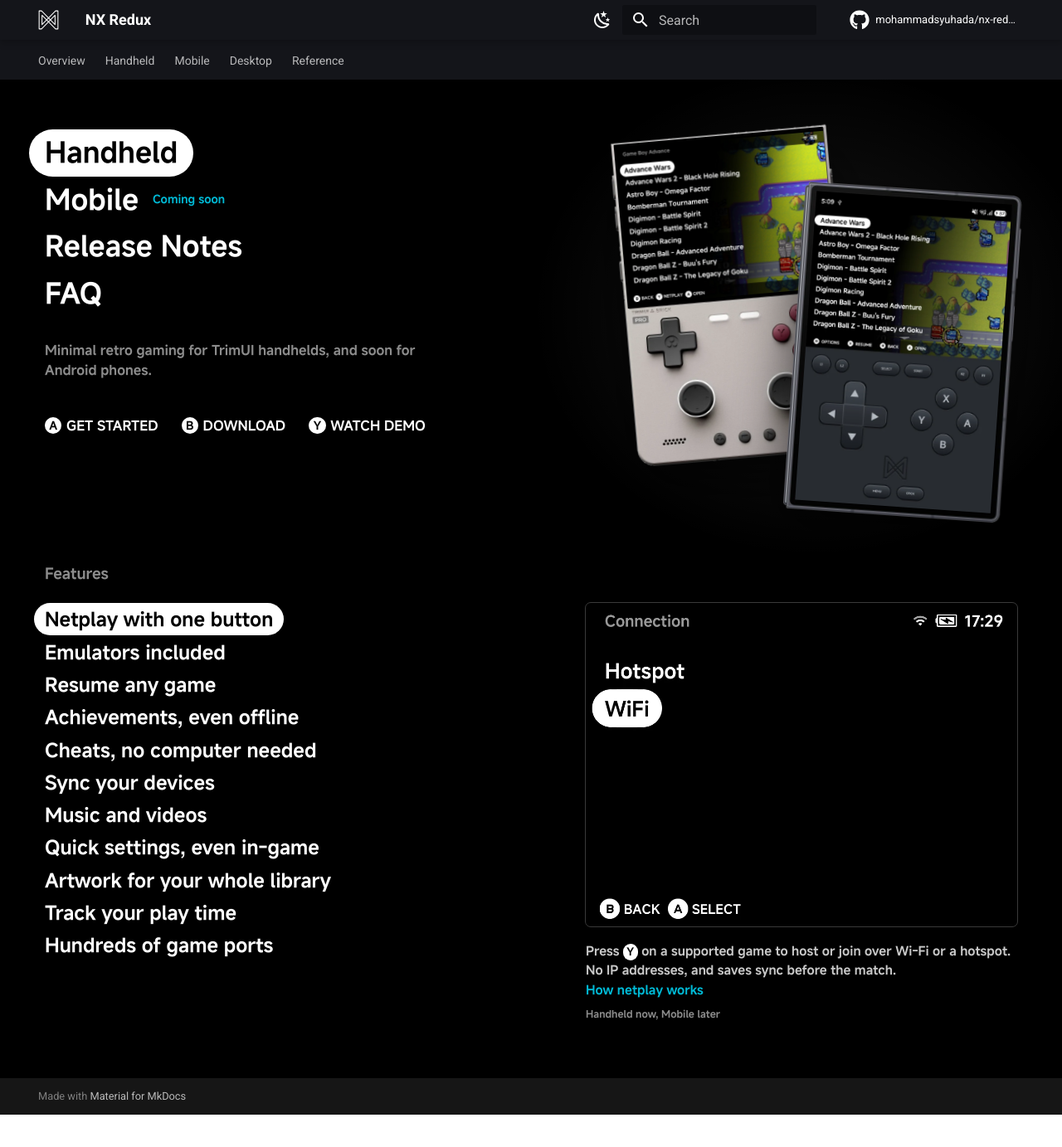
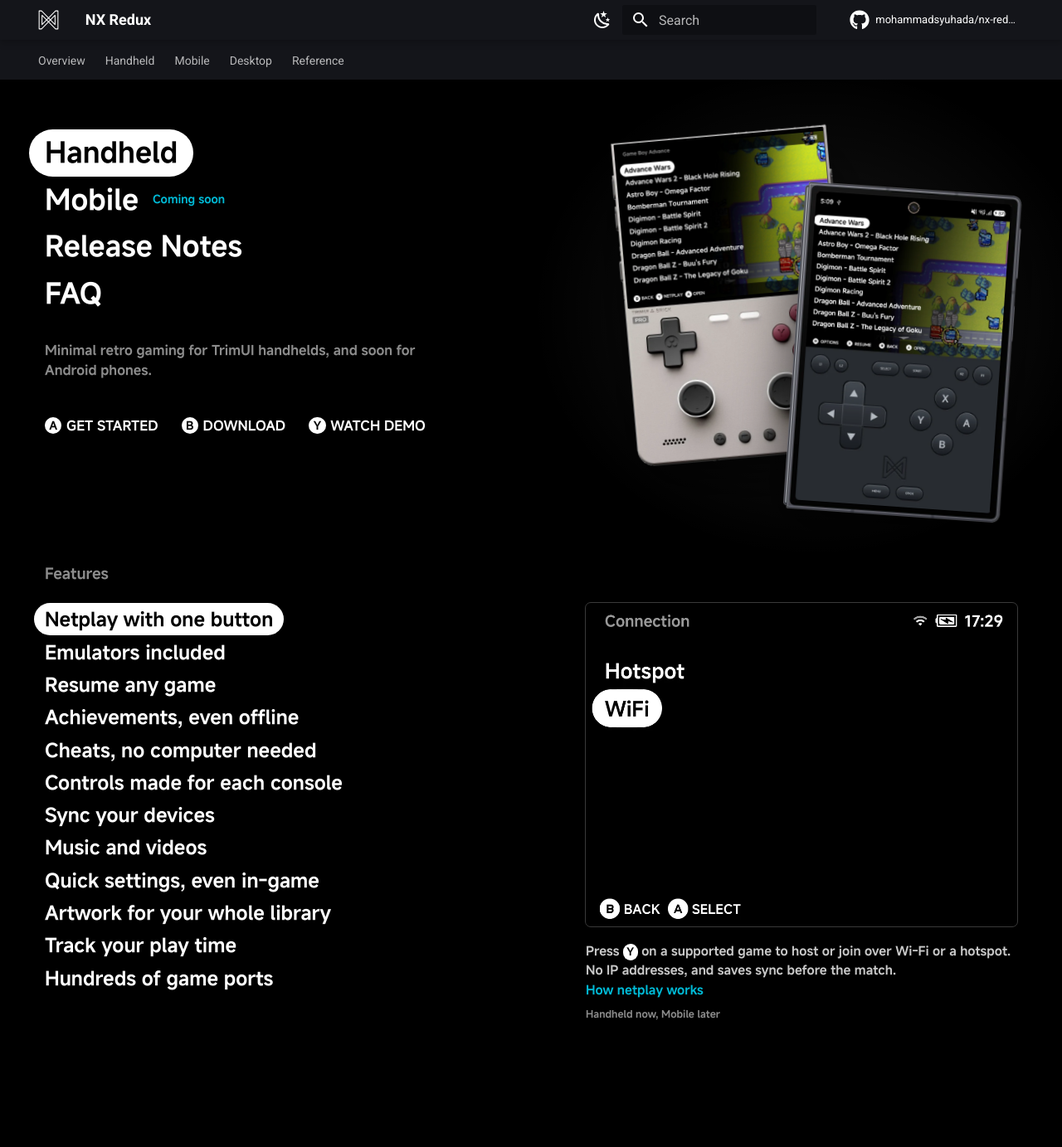
Before and after one commit to mohammadsyuhada/nx-redux-docs, an MkDocs documentation site: the page built from docs/index.md, in a window 1280 px wide and 1400 px high. Shown: the top 1383 px of the window at 83% size. Built offline with MkDocs 1.6.1 and Material for MkDocs 9.7.7, drawn with Linux system fonts in a browser that asks for light colours; comment, search, counter and statistics services are not loaded.

Commit message:
feat(site): console-specific pad captures on the Fold and a Controls feature; keep the Fold camera over its screen

```diff
--- a/docs/stylesheets/home.css
+++ b/docs/stylesheets/home.css
@@ -160,6 +160,8 @@
 
 .nx-device__screen {
   position: absolute;
+  z-index: 0;
+  isolation: isolate;  /* slide z-indexes stay inside, so the Fold's photo (camera, bezel) always sits on top */
   display: grid;
   background: #000;
 }
@@ -178,7 +180,7 @@
 
 /* Z Fold 8: the render's screen is cut out, so the capture shows through
    from behind and the real bezel, corners and camera stay on top. */
-.nx-device--mobile .nx-device__screen { left: 6.383%; top: 3.286%; width: 88.191%; height: 93.5%; }
+.nx-device--mobile .nx-device__screen { left: 5.933%; top: 3.286%; width: 88.191%; height: 93.5%; }  /* nudged ~1px left by eye */
 .nx-device--mobile .nx-slide { object-fit: cover; }
 
 /* Crossfade without a dip: the incoming image fades in on top while the
--- a/overrides/home.html
+++ b/overrides/home.html
@@ -43,6 +43,8 @@
                   <div class="nx-device__screen" aria-hidden="true">
                     <img class="nx-slide is-active" src="{{ 'assets/landing/mobile/main-menu.webp' | url }}" alt="">
                     <img class="nx-slide" src="{{ 'assets/landing/mobile/game-list.webp' | url }}" alt="" loading="lazy">
+                  <img class="nx-slide" src="{{ 'assets/landing/controls/pad-n64.webp' | url }}" alt="" loading="lazy">
+                  <img class="nx-slide" src="{{ 'assets/landing/controls/pad-dc.webp' | url }}" alt="" loading="lazy">
                   </div>
                   <img class="nx-device__photo" src="{{ 'assets/landing/mobile/zfold8.webp' | url }}"
                        alt="Galaxy Z Fold 8, folded, running NX Redux Mobile on its cover screen" width="537" height="800">
@@ -76,6 +78,9 @@
       {"title": "Cheats, no computer needed", "href": "handheld/apps/cheats/", "more": "Set up cheats", "shots": ["assets/landing/features/cheats-tools.webp", "assets/landing/features/cheats-ingame.webp"],
        "text": "Stuck on that one boss? We won't tell. Grab the cheat database right on the device, then flip cheats on and off from the in-game menu.",
        "platform": "Handheld and Mobile"},
+      {"title": "Controls made for each console", "href": "mobile/controls/", "more": "See the controls", "shots": ["assets/landing/controls/pad-n64.webp", "assets/landing/controls/pad-dc.webp"],
+       "text": "The on-screen pad changes with the console you play. A Nintendo 64 game gets its C-buttons and Z in the original colours, and a Dreamcast game gets its own face-button layout.",
+       "platform": "Mobile"},
       {"title": "Sync your devices", "href": "handheld/apps/device-sync/", "more": "How Device Sync works", "shot": "assets/screenshots/device-sync.png",
        "text": "Add games on one device, then sync over Wi-Fi. Saves, states and, if you like, ROMs arrive on the other.",
        "platform": "Handheld now, Mobile later"},
```
Also changed, not shown: docs/assets/landing/controls/pad-dc.webp (added), docs/assets/landing/controls/pad-n64.webp (added), 1 other file.
